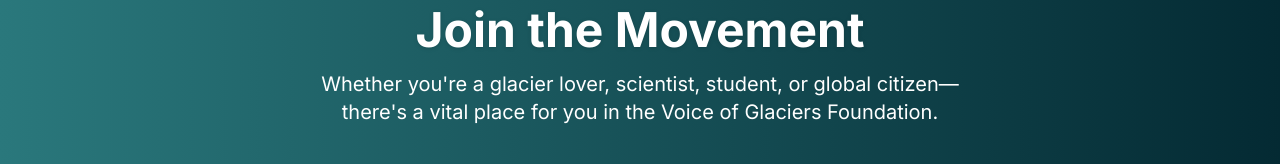
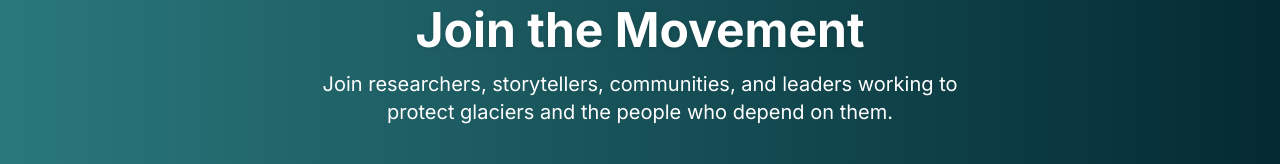
Before and after one commit to Adarsh108-tech/the-voice-of-glacier, a Next.js app: page / in a window 1280 px wide. Shown: the part 6195-6359 px from the top of the page. Built offline with nearby package versions, Linux system fonts and the light colour scheme; a web font is replaced by a local one.

Commit message:
added some changes

```diff
--- a/src/app/page.js
+++ b/src/app/page.js
@@ -611,7 +611,7 @@
       <section className="py-24 px-6 md:px-16 bg-gradient-to-r from-glacier-primary to-glacier-dark text-center text-white">
         <h2 className="text-4xl md:text-5xl font-bold mb-4 drop-shadow ">Join the Movement</h2>
         <p className="text-lg md:text-xl max-w-2xl mx-auto mb-10 leading-relaxed">
-          Whether you&#39;re a glacier lover, scientist, student, or global citizen—there&#39;s a vital place for you in the Voice of Glaciers Foundation.
+              Join researchers, storytellers, communities, and leaders working to protect glaciers and the people who depend on them.
         </p>
         <div className="flex flex-wrap justify-center gap-6">
           <Button className="bg-white text-glacier-dark font-semibold hover:!bg-glacier-soft">
```
